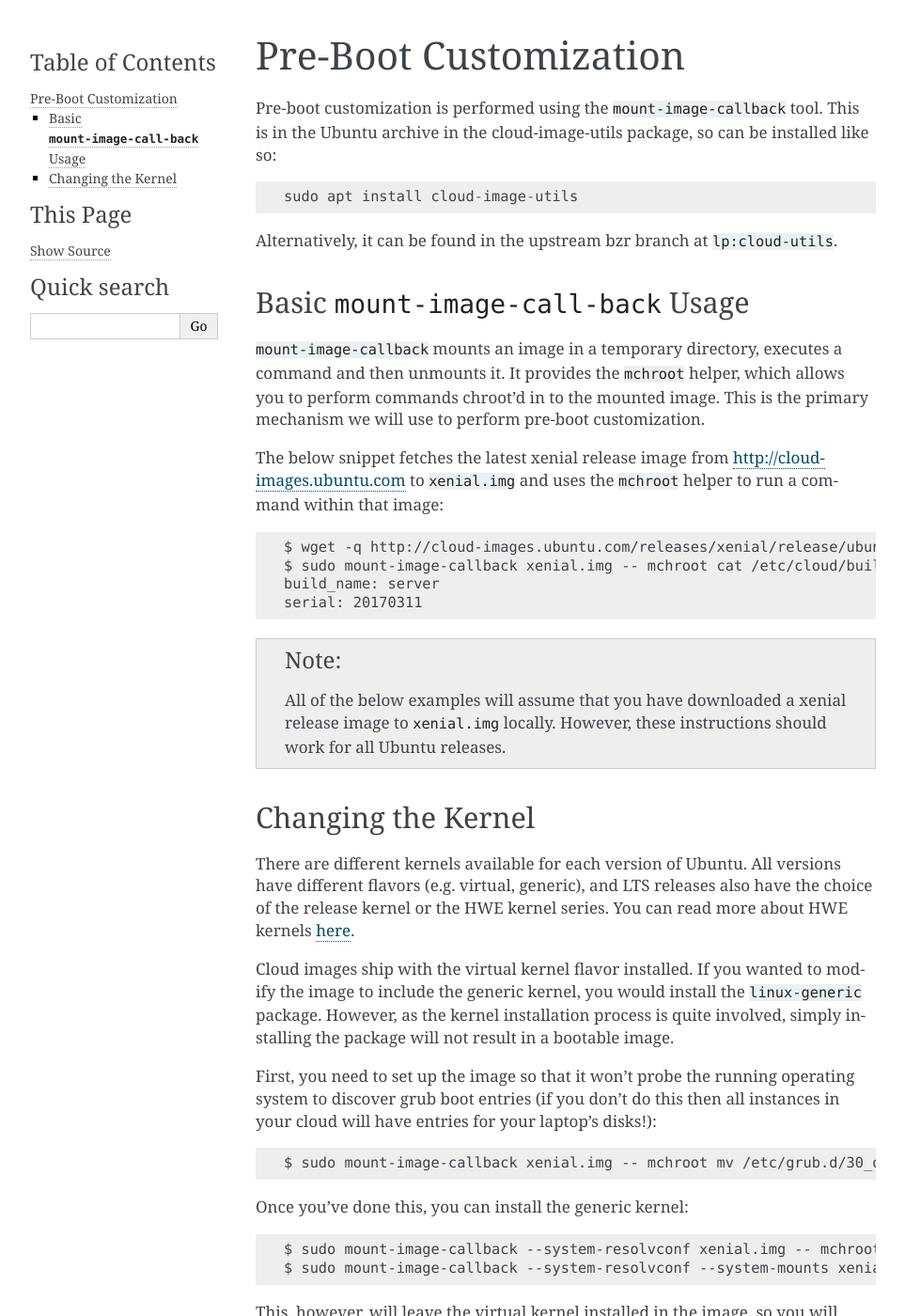
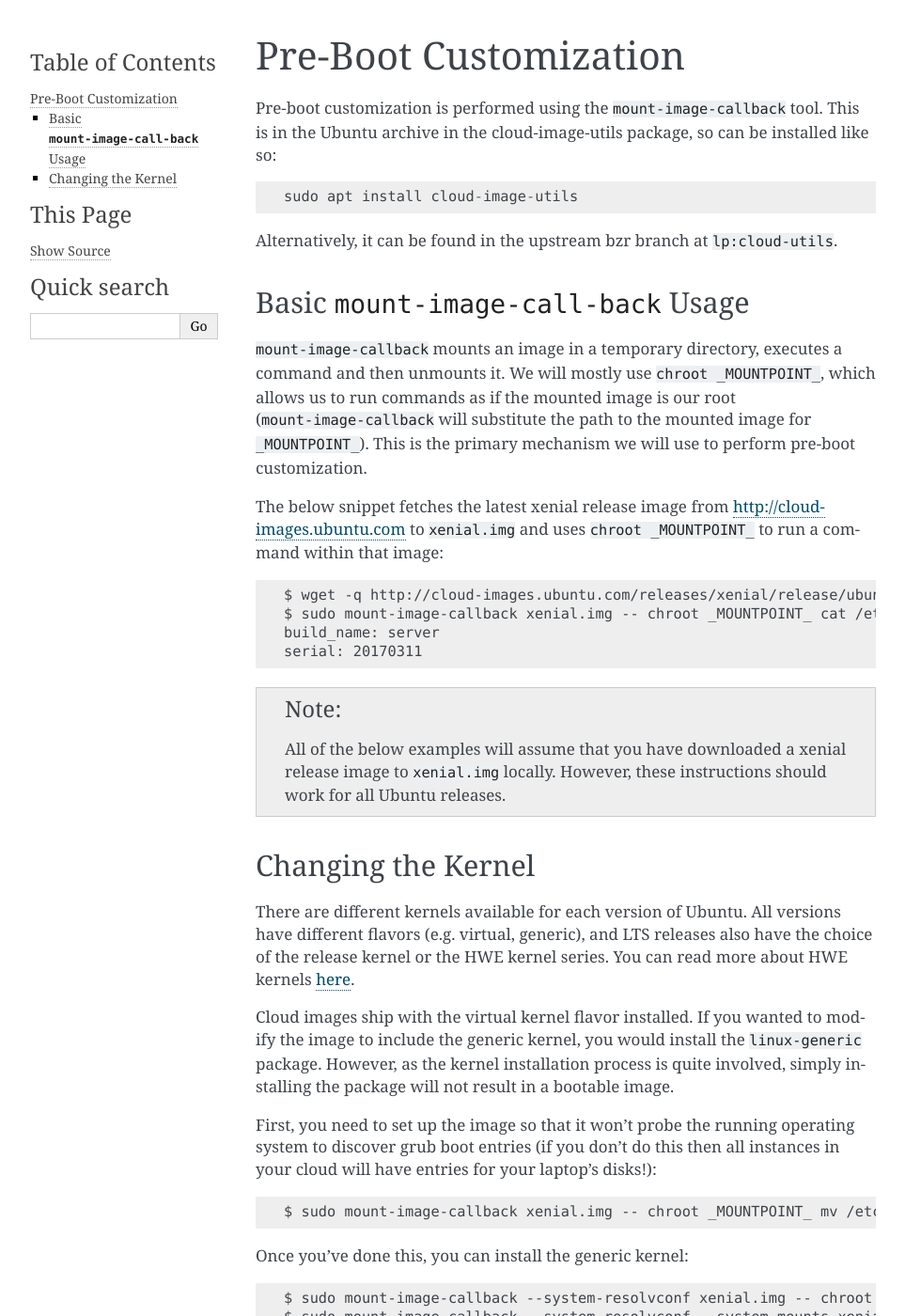
Before and after one commit to canonical/cpc-image-customization-examples, a Sphinx documentation site: the page built from source/pre-boot.rst, in a window 1280 px wide and 1400 px high. Shown: the whole window at 94% size, without its empty margins (148-1111 px from the left). Built offline with Sphinx 7.4.7, drawn with Linux system fonts in a browser that asks for light colours; some of the changed text lies outside the part shown.

Commit message:
Stop using the mchroot helper
It was only introduced for zesty, which people are unlikely to be using
for image customisation even after it's released.

```diff
--- a/source/pre-boot.rst
+++ b/source/pre-boot.rst
@@ -14,17 +14,18 @@ Basic ``mount-image-call-back`` Usage
 -------------------------------------
 
 ``mount-image-callback`` mounts an image in a temporary directory,
-executes a command and then unmounts it.  It provides the ``mchroot``
-helper, which allows you to perform commands chroot'd in to the mounted
-image.  This is the primary mechanism we will use to perform pre-boot
-customization.
+executes a command and then unmounts it.  We will mostly use ``chroot
+_MOUNTPOINT_``, which allows us to run commands as if the mounted image
+is our root (``mount-image-callback`` will substitute the path to the
+mounted image for ``_MOUNTPOINT_``).  This is the primary mechanism we
+will use to perform pre-boot customization.
 
 The below snippet fetches the latest xenial release image from
-http://cloud-images.ubuntu.com to ``xenial.img`` and uses the
-``mchroot`` helper to run a command within that image::
+http://cloud-images.ubuntu.com to ``xenial.img`` and uses
+``chroot _MOUNTPOINT_`` to run a command within that image::
 
     $ wget -q http://cloud-images.ubuntu.com/releases/xenial/release/ubuntu-16.04-server-cloudimg-amd64-disk1.img -O xenial.img
-    $ sudo mount-image-callback xenial.img -- mchroot cat /etc/cloud/build.info
+    $ sudo mount-image-callback xenial.img -- chroot _MOUNTPOINT_ cat /etc/cloud/build.info
     build_name: server
     serial: 20170311
 
@@ -53,30 +54,30 @@ running operating system to discover grub boot entries (if you don't do
 this then all instances in your cloud will have entries for your
 laptop's disks!)::
 
-    $ sudo mount-image-callback xenial.img -- mchroot mv /etc/grub.d/30_os-prober /tmp
+    $ sudo mount-image-callback xenial.img -- chroot _MOUNTPOINT_ mv /etc/grub.d/30_os-prober /tmp
 
 Once you've done this, you can install the generic kernel::
 
-    $ sudo mount-image-callback --system-resolvconf xenial.img -- mchroot apt update
-    $ sudo mount-image-callback --system-resolvconf --system-mounts xenial.img -- mchroot apt install -y linux-generic
+    $ sudo mount-image-callback --system-resolvconf xenial.img -- chroot _MOUNTPOINT_ apt update
+    $ sudo mount-image-callback --system-resolvconf --system-mounts xenial.img -- chroot _MOUNTPOINT_ apt install -y linux-generic
 
 This, however, will leave the virtual kernel installed in the image, so
 you will probably also want to uninstall it::
 
-    $ sudo mount-image-callback --system-resolvconf xenial.img -- mchroot apt purge -y linux-virtual
-    $ sudo mount-image-callback --system-resolvconf xenial.img -- mchroot apt autoremove -y
+    $ sudo mount-image-callback --system-resolvconf xenial.img -- chroot _MOUNTPOINT_ apt purge -y linux-virtual
+    $ sudo mount-image-callback --system-resolvconf xenial.img -- chroot _MOUNTPOINT_ apt autoremove -y
 
 Once you've got all the kernels installed, you can undo our earlier
 workaround::
 
-    $ sudo mount-image-callback xenial.img -- mchroot mv /tmp/30_os-prober /etc/grub.d
+    $ sudo mount-image-callback xenial.img -- chroot _MOUNTPOINT_ mv /tmp/30_os-prober /etc/grub.d
 
 There's one last, important thing to do, however.  When you installed
 the kernel, grub will have detected the UUID of the disk image you are
 modifying, and used it in ``/etc/grub/grub.cfg``.  We need to revert
 that change so that grub will use the label of the disk to boot::
 
-    $ sudo mount-image-callback xenial.img -- mchroot sed -i -e "s,root=[^ ]\+,root=LABEL=cloudimg-rootfs," /boot/grub/grub.cfg
+    $ sudo mount-image-callback xenial.img -- chroot _MOUNTPOINT_ sed -i -e "s,root=[^ ]\+,root=LABEL=cloudimg-rootfs," /boot/grub/grub.cfg
 
 Once you've completed all of these steps, you'll have an image with a
 different kernel installed, ready to register in your cloud.
```
